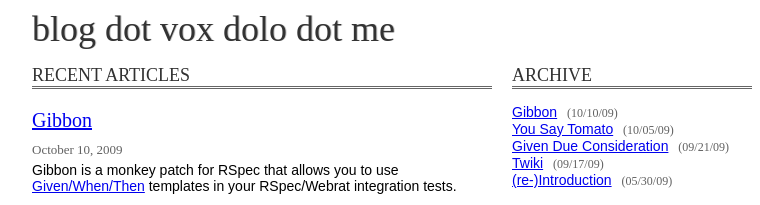
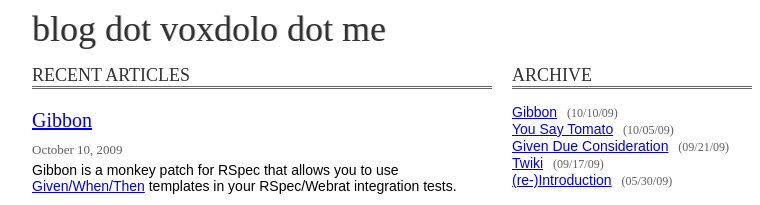
Before and after one commit to mrmemes-eth/voxdolo.github.com, a Jekyll site: the page built from index.html, in a window 1280 px wide. Shown: the top 205 px of the page, without its empty margins (218-978 px from the left). Built offline with Jekyll 4.4.1, drawn with Linux system fonts in a browser that asks for light colours; comment, search, counter and statistics services are not loaded.

Commit message:
s/vox dolo/voxdolo/

```diff
--- a/_layouts/blag.html
+++ b/_layouts/blag.html
@@ -2,12 +2,12 @@
   <head>
     <link href="/css/master.css" media="screen" rel="stylesheet" type="text/css" />
     <link href="/css/pygment.css" media="screen" rel="stylesheet" type="text/css" />
-    <link rel="alternate" type="application/atom+xml" title="vox dolo dot me"
+    <link rel="alternate" type="application/atom+xml" title="blog dot voxdolo dot me"
       href="http://feeds2.feedburner.com/voxdolo" />
     {% if page.title %}
-    <title>blog dot vox dolo dot me | {{ page.title }}</title>
+    <title>blog dot voxdolo dot me | {{ page.title }}</title>
     {% else %}
-    <title>blog dot vox dolo dot me</title>
+    <title>blog dot voxdolo dot me</title>
     {% endif %}
   </head>
   {% if page.body_id %}
--- a/atom.xml
+++ b/atom.xml
@@ -4,7 +4,7 @@ layout: nil
 <?xml version="1.0" encoding="utf-8"?>
 <feed xmlns="http://www.w3.org/2005/Atom">
 
- <title>blog dot vox dolo dot me</title>
+ <title>blog dot voxdolo dot me</title>
  <link href="http://blog.voxdolo.me/atom.xml" rel="self"/>
  <link href="http://blog.voxdolo.me/"/>
  <updated>{{ site.time | date_to_xmlschema }}</updated>
--- a/index.html
+++ b/index.html
@@ -4,7 +4,7 @@ body_id: home #_
 
 ---
 
-<h1>blog dot vox dolo dot me</h1>
+<h1>blog dot voxdolo dot me</h1>
 
 <div id='recent'>
   <h2>Recent Articles</h2>
```
